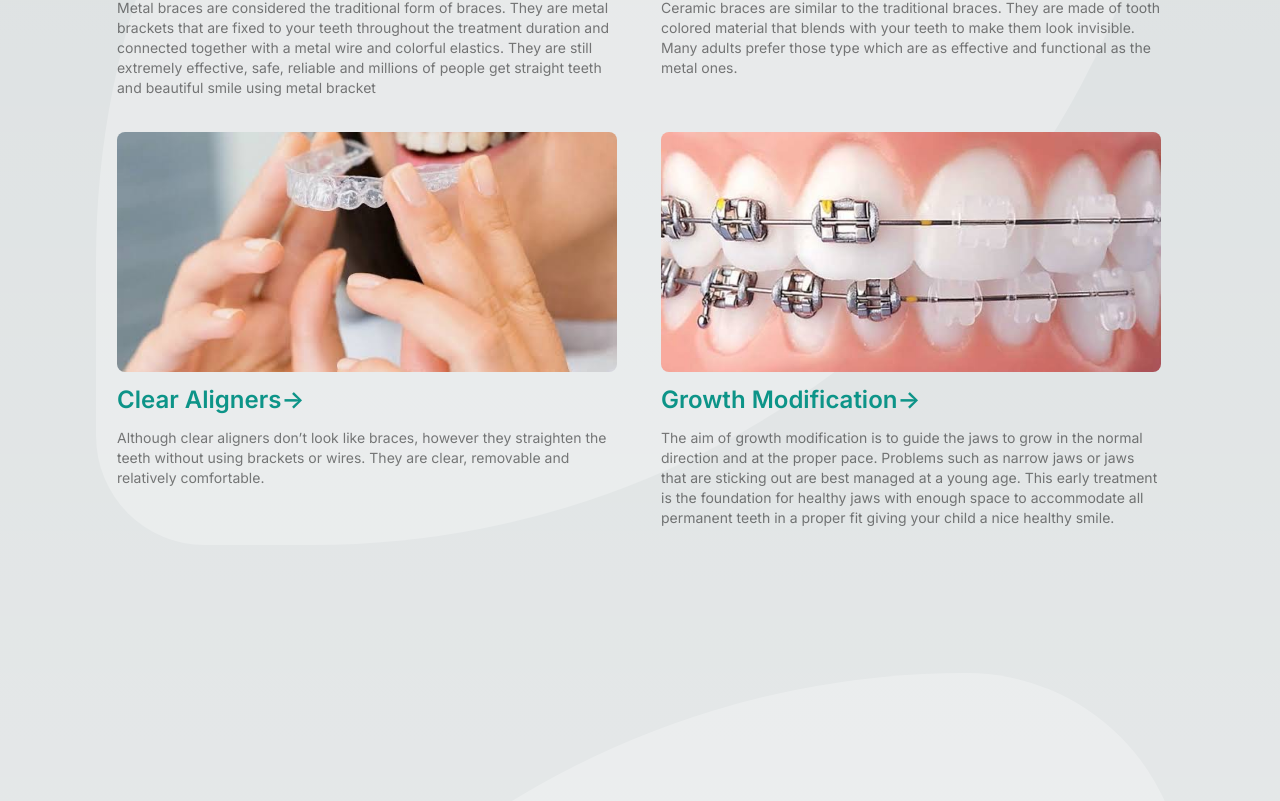
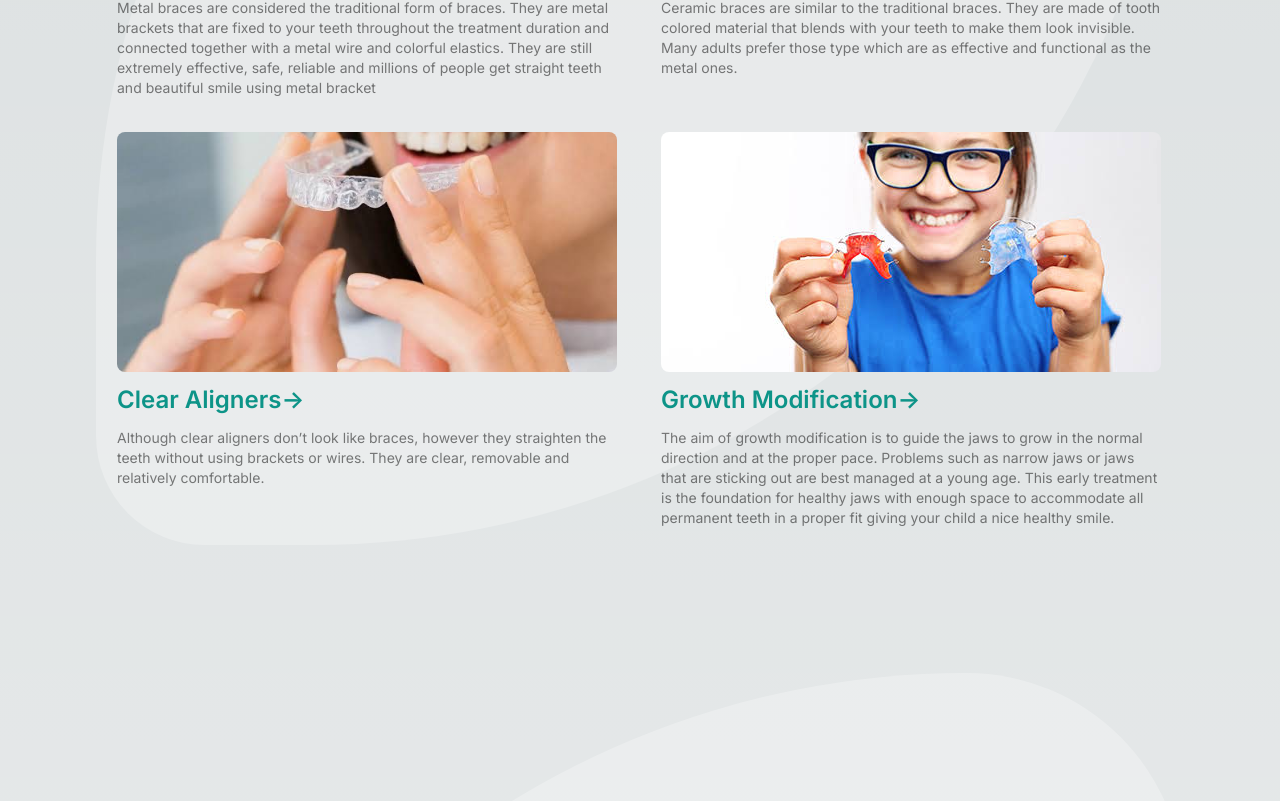
Before and after one commit to beshoyrmansour/sarah-elkhateeb-orthodontics, a Next.js app: page / in a window 1280 px wide. Shown: the part 1239-2040 px from the top of the page. Built offline with nearby package versions, Linux system fonts and the light colour scheme.

Commit message:
Update content

```diff
--- a/app/services.ts
+++ b/app/services.ts
@@ -32,7 +32,7 @@
 		title: 'Growth Modification',
 		slug: 'growth_modification',
 		linkTo: 'growth_modification',
-		icon: '/IMG_5796.jpg',
+		icon: '/IMG_6145.jpg',
 		description:
 			'The aim of growth modification is to guide the jaws to grow in the normal direction and at the proper pace. Problems such as narrow jaws or jaws that are sticking out are best managed at a young age. This early treatment is the foundation for healthy jaws with enough space to accommodate all permanent teeth in a proper fit giving your child a nice healthy smile.',
 	},
--- a/components/AboutUs.tsx
+++ b/components/AboutUs.tsx
@@ -22,7 +22,7 @@
 				</span>
 			</h2>
 
-			<div className="flex w-full flex-col  items-start justify-between gap-2 md:flex-row">
+			<div className="flex w-full flex-col items-center justify-between gap-2 md:flex-row-reverse">
 				<p className="col-6 flex flex-col px-8">
 					<div className="mb-6">
 						<h2 className=" text-3xl text-teal-600">
@@ -31,9 +31,6 @@
 						<p className="text-gray-500">Orthodontics</p>
 					</div>
 					<ul>
-						<li className="mb-3 text-gray-500 ">
-							<p>Keep smiling…keep shining</p>
-						</li>
 						<li className="mb-3">
 							<p>
 								.Dr. Sarah is an orthodontic specialist, she
@@ -63,6 +60,9 @@
 								they are wishing for.
 							</p>
 						</li>
+						<li className="mb-3 text-gray-500 ">
+							<p>Keep smiling…keep shining</p>
+						</li>
 					</ul>
 				</p>
 				<Image
```
